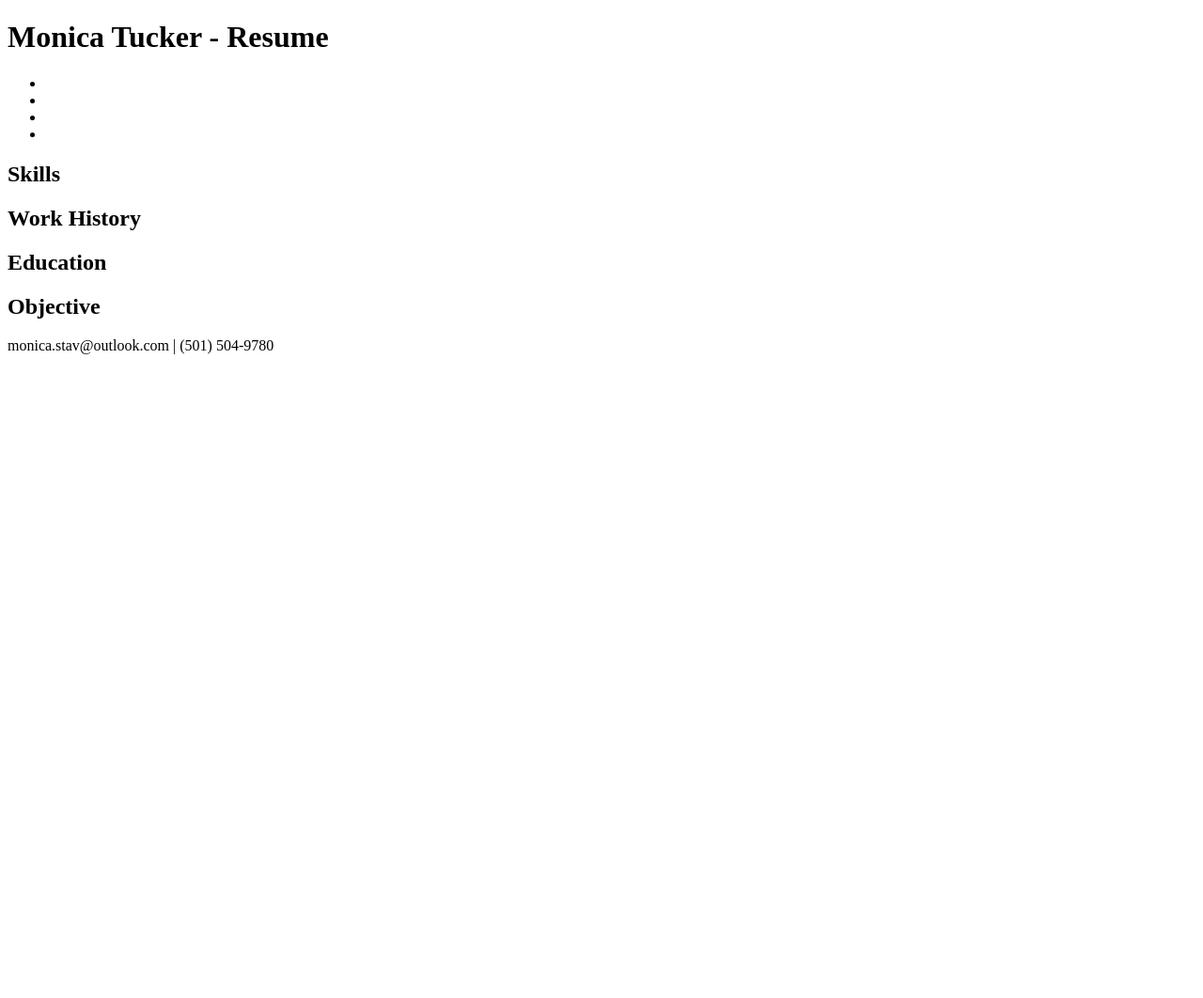
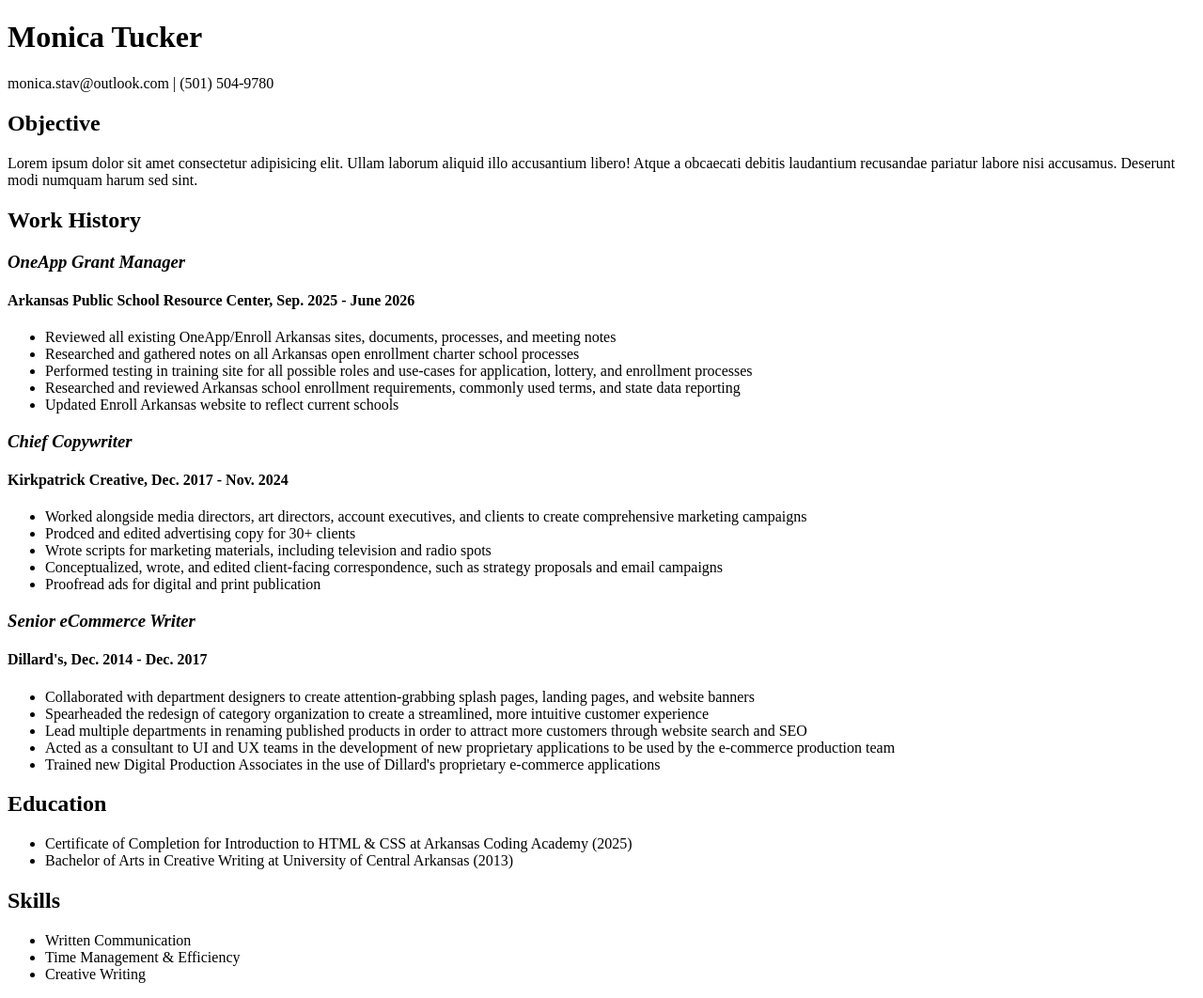
Before and after one commit to Monica-Tucker/resume, a plain HTML site: page index.html in a window 1280 px wide. Shown: the whole page at 94% size. Before the commit the page ends 800 px from the top, so only its background shows below. Drawn offline with Linux system fonts and the light colour scheme.

Commit message:
resume rough draft

```diff
--- a/index.html
+++ b/index.html
@@ -3,30 +3,65 @@
 <head>
     <meta charset="UTF-8">
     <meta name="viewport" content="width=device-width, initial-scale=1.0">
-    <title>Resume</title>
+    <title>Monica Tucker Resume</title>
+    <style>
+        .role {
+            font-style: italic;
+        }
+    </style>
 </head>
 <body>
     <header>
-        <h1>Monica Tucker - Resume</h1>
-        <nav>
-            <ul>
-                <li></li>
-                <li></li>
-                <li></li>
-                <li></li>
-            </ul>
-        </nav>
+        <h1>Monica Tucker</h1>
+        <p>monica.stav@outlook.com | (501) 504-9780</p>
     </header>
     <main>
         <section>
+            <h2>Objective</h2>
+
+            <p>Lorem ipsum dolor sit amet consectetur adipisicing elit. Ullam laborum aliquid illo accusantium libero! Atque a obcaecati debitis laudantium recusandae pariatur labore nisi accusamus. Deserunt modi numquam harum sed sint.</p>
+
+            <h2>Work History</h2>
+
+            <h3 class="role">OneApp Grant Manager</h3>
+            <h4>Arkansas Public School Resource Center, Sep. 2025 - June 2026</h4>
+            <ul>
+                <li>Reviewed all existing OneApp/Enroll Arkansas sites, documents, processes, and meeting notes
+                <li>Researched and gathered notes on all Arkansas open enrollment charter school processes
+                <li>Performed testing in training site for all possible roles and use-cases for application, lottery, and enrollment processes
+                <li>Researched and reviewed Arkansas school enrollment requirements, commonly used terms, and state data reporting
+                <li>Updated Enroll Arkansas website to reflect current schools
+            </ul>
+            <h3 class="role">Chief Copywriter</h3>
+            <h4>Kirkpatrick Creative, Dec. 2017 - Nov. 2024</h4>
+            <ul>
+                <li>Worked alongside media directors, art directors, account executives, and clients to create comprehensive marketing campaigns
+                <li>Prodced and edited advertising copy for 30+ clients
+                <li>Wrote scripts for marketing materials, including television and radio spots
+                <li>Conceptualized, wrote, and edited client-facing correspondence, such as strategy proposals and email campaigns
+                <li>Proofread ads for digital and print publication
+            </ul>
+            <h3 class="role">Senior eCommerce Writer</h3>
+            <h4>Dillard's, Dec. 2014 - Dec. 2017</h4>
+            <ul>
+                <li>Collaborated with department designers to create attention-grabbing splash pages, landing pages, and website banners
+                <li>Spearheaded the redesign of category organization to create a streamlined, more intuitive customer experience
+                <li>Lead multiple departments in renaming published products in order to attract more customers through website search and SEO
+                <li>Acted as a consultant to UI and UX teams in the development of new proprietary applications to be used by the e-commerce production team
+                <li>Trained new Digital Production Associates in the use of Dillard's proprietary e-commerce applications
+            </ul>
+            <h2>Education</h2>
+            <ul>
+                <li>Certificate of Completion for Introduction to HTML & CSS at Arkansas Coding Academy (2025)
+                <li>Bachelor of Arts in Creative Writing at University of Central Arkansas (2013)
+            </ul>
             <h2>Skills</h2>
-            <h2>Work History</h2>
-            <h2>Education</h2>
-            <h2>Objective</h2>
+            <ul>
+                <li>Written Communication
+                <li>Time Management & Efficiency
+                <li>Creative Writing
+            </ul>
         </section>
     </main>
-    <footer>
-        <p>monica.stav@outlook.com | (501) 504-9780</p>
-    </footer>
 </body>
 </html>
```
